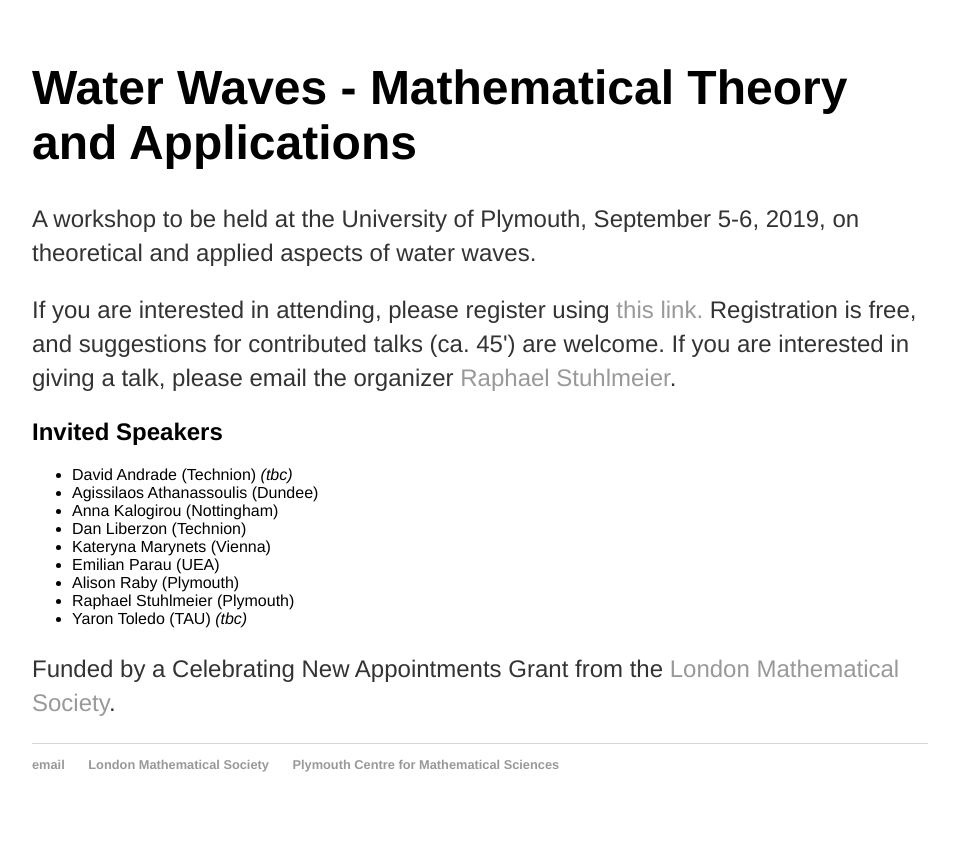
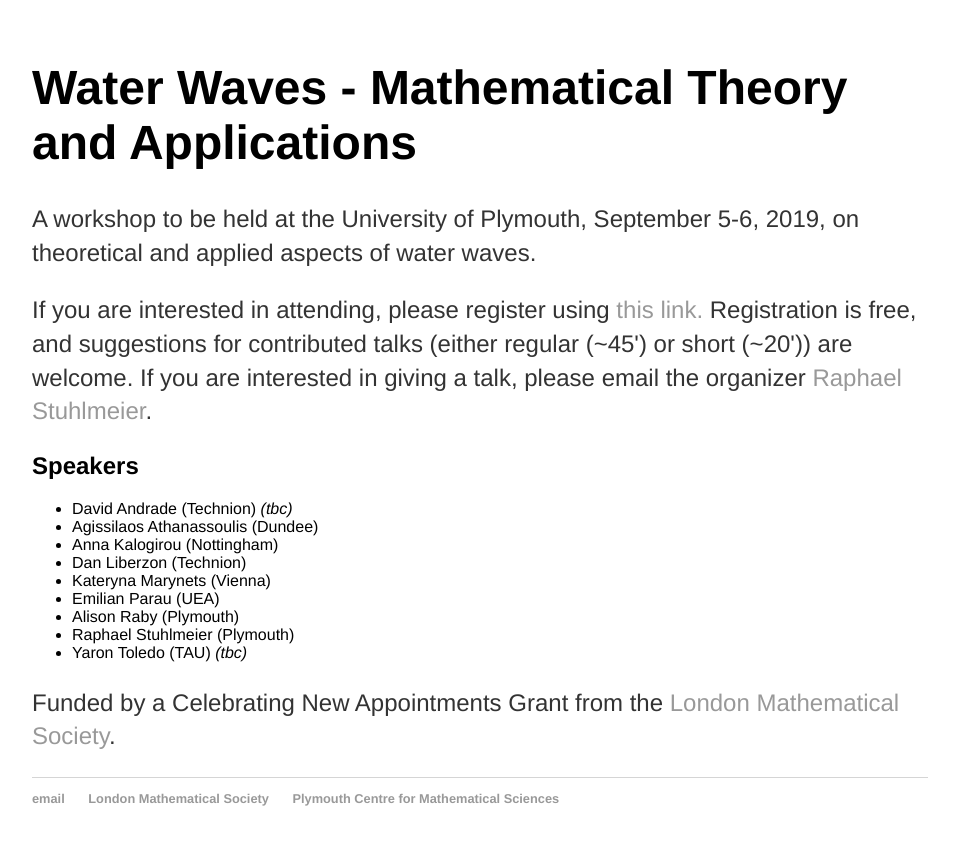
Before and after one commit to rstuhlmeier/rstuhlmeier.github.io, a Jekyll site: the page built from conferences/workshop.html, in a window 1280 px wide. Shown: the top 845 px of the page, without its empty margins (160-1119 px from the left). Built offline with Jekyll 4.4.1, drawn with Linux system fonts in a browser that asks for light colours.

Commit message:
Changed speakers, updated contributed talks

```diff
--- a/conferences/workshop.html
+++ b/conferences/workshop.html
@@ -7,9 +7,9 @@
 
 <p>A workshop to be held at the University of Plymouth, September 5-6, 2019, on theoretical and applied aspects of water waves.</p>
 
-<p>If you are interested in attending, please register using <a href="https://forms.gle/EQ6KM2ciCtZ7BxYb8">this link.</a> Registration is free, and suggestions for contributed talks (ca. 45') are welcome. If you are interested in giving a talk, please email the organizer <a href="mailto:raphael.stuhlmeier@plymouth.ac.uk">Raphael Stuhlmeier</a>.
+<p>If you are interested in attending, please register using <a href="https://forms.gle/EQ6KM2ciCtZ7BxYb8">this link.</a> Registration is free, and suggestions for contributed talks (either regular (~45') or short (~20')) are welcome. If you are interested in giving a talk, please email the organizer <a href="mailto:raphael.stuhlmeier@plymouth.ac.uk">Raphael Stuhlmeier</a>.
 
-<h2>Invited Speakers</h2>
+<h2>Speakers</h2>
 <ul type=disc>
 <li>David Andrade (Technion) <i> (tbc) </i></li>
 <li>Agissilaos Athanassoulis (Dundee) </li>
```
